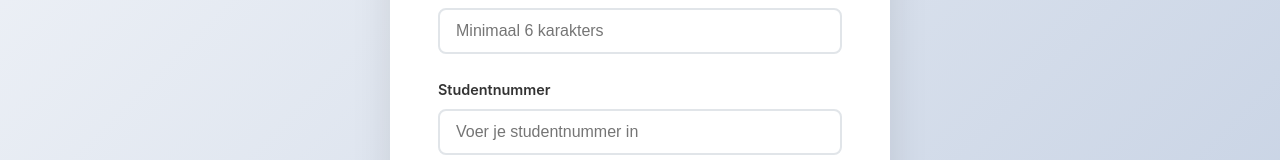
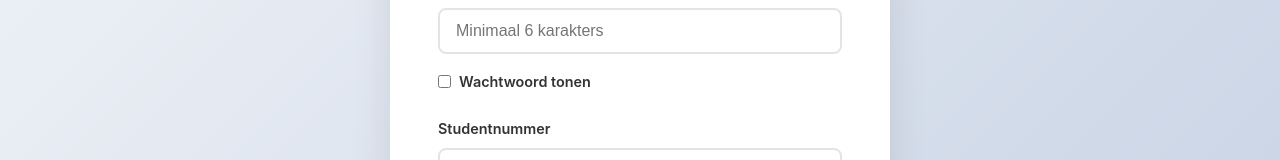
Before and after one commit to Tim5322/VKM, a Vue app: page /register in a window 1280 px wide. Shown: the part 518-678 px from the top of the page. Built offline with nearby package versions, Linux system fonts and the light colour scheme; no server answers; the HTML template or start-up script is replaced by a standard one.

Commit message:
wachtwoord
- je kan nu wachtwoord tonen met een knopje

```diff
--- a/src/views/LoginView.vue
+++ b/src/views/LoginView.vue
@@ -14,6 +14,7 @@ const formData = reactive({
 // Form state
 const isLoading = ref(false)
 const errorMessage = ref('')
+const showPassword = ref(false)
 
 // Login functie
 const handleLogin = async () => {
@@ -104,10 +105,18 @@ const goToRegister = () => {
             id="password"
             v-model="formData.password"
             @input="clearMessages"
-            type="password"
+            :type="showPassword ? 'text' : 'password'"
             placeholder="Voer je wachtwoord in"
             required
           />
+          <div class="password-toggle">
+            <input
+              type="checkbox"
+              id="show-password"
+              v-model="showPassword"
+            />
+            <label for="show-password" class="checkbox-label">Wachtwoord tonen</label>
+          </div>
         </div>
 
         <!-- Submit Button -->
@@ -254,6 +263,31 @@ const goToRegister = () => {
   text-decoration: underline;
 }
 
+/* Password toggle styling */
+.password-toggle {
+  display: flex;
+  align-items: center;
+  gap: 8px;
+  margin-top: 8px;
+}
+
+.password-toggle input[type="checkbox"] {
+  width: auto;
+  margin: 0;
+  padding: 0;
+}
+
+.checkbox-label {
+  font-size: 0.9rem;
+  color: #666;
+  cursor: pointer;
+  font-weight: normal;
+}
+
+.checkbox-label:hover {
+  color: #667eea;
+}
+
 @media (max-width: 768px) {
   .login-container {
     padding: 1rem;
--- a/src/views/RegisterView.vue
+++ b/src/views/RegisterView.vue
@@ -18,14 +18,12 @@ const formData = reactive({
 const isLoading = ref(false)
 const successMessage = ref('')
 const errorMessage = ref('')
+const showPassword = ref(false)
 
 // Beschikbare opleidingen
 const opleidingen = [
   'Informatica',
-  'Bedrijfskunde',
-  'Technische Informatica',
-  'Game Development',
-  'Cyber Security'
+  'Technische Informatica'
 ]
 
 // Registratie functie
@@ -55,7 +53,7 @@ const handleRegister = async () => {
       opleiding: formData.opleiding
     }, { skipAuth: true })
 
-    successMessage.value = 'Registratie succesvol! Je wordt doorgestuurd naar de inlog pagina.'
+    successMessage.value = 'Registratie succesvol!'
 
     // Na 2 seconden doorsturen naar login
     setTimeout(() => {
@@ -133,10 +131,18 @@ const goToLogin = () => {
             id="password"
             v-model="formData.password"
             @input="clearMessages"
-            type="password"
+            :type="showPassword ? 'text' : 'password'"
             placeholder="Minimaal 6 karakters"
             required
           />
+          <div class="password-toggle">
+            <input
+              type="checkbox"
+              id="show-password"
+              v-model="showPassword"
+            />
+            <label for="show-password" class="checkbox-label">Wachtwoord tonen</label>
+          </div>
         </div>
 
         <!-- Studentnummer -->
@@ -319,6 +325,31 @@ const goToLogin = () => {
   text-decoration: underline;
 }
 
+/* Password toggle styling */
+.password-toggle {
+  display: flex;
+  align-items: center;
+  gap: 8px;
+  margin-top: 8px;
+}
+
+.password-toggle input[type="checkbox"] {
+  width: auto;
+  margin: 0;
+  padding: 0;
+}
+
+.checkbox-label {
+  font-size: 0.9rem;
+  color: #666;
+  cursor: pointer;
+  font-weight: normal;
+}
+
+.checkbox-label:hover {
+  color: #667eea;
+}
+
 @media (max-width: 768px) {
   .register-container {
     padding: 1rem;
```
